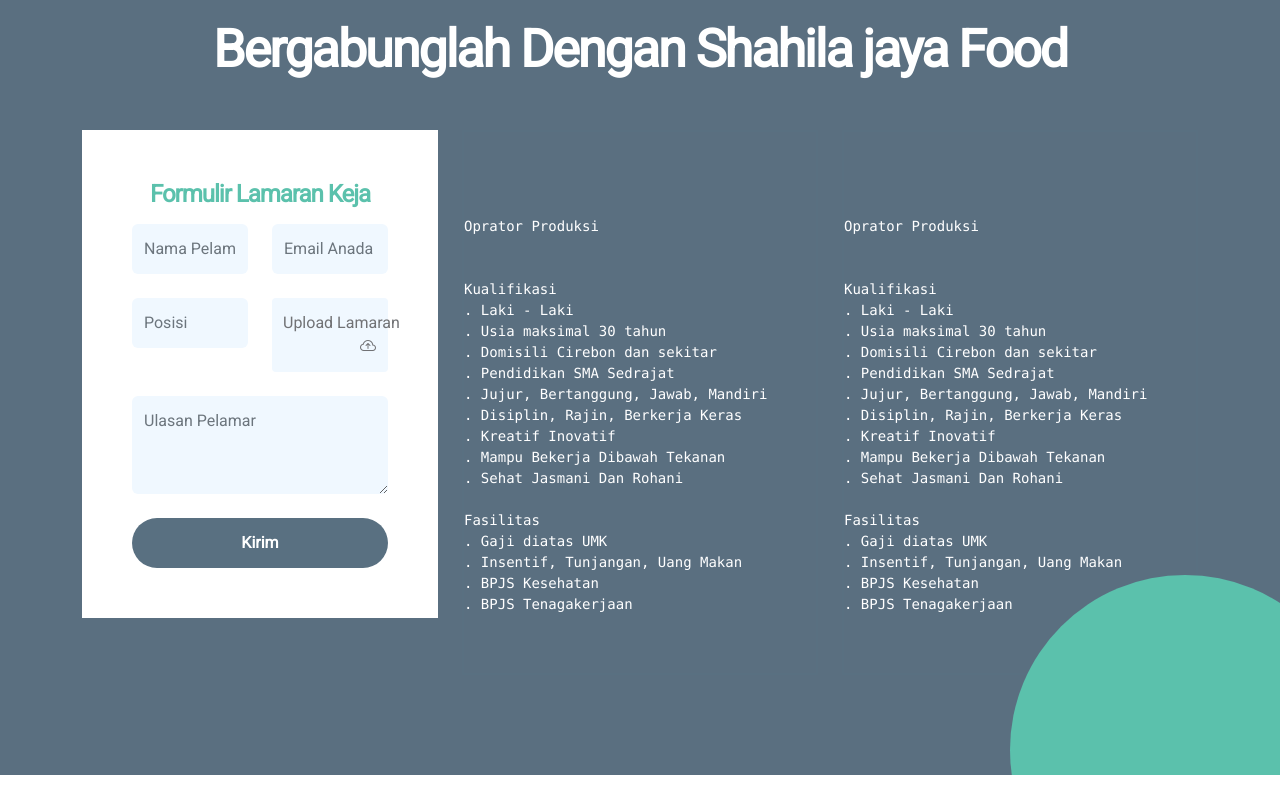
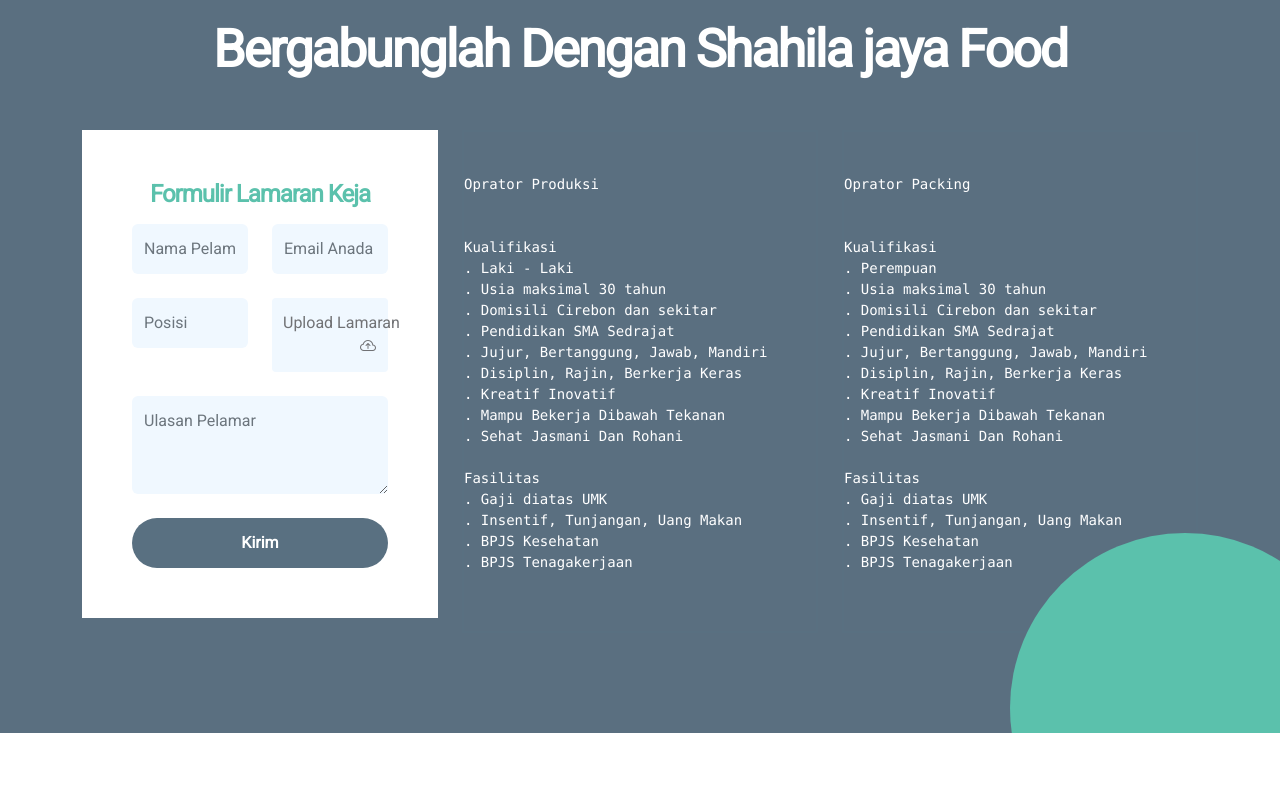
Before and after one commit to fadjardf/fadjardf.github.io, a plain HTML site: page index.html in a window 1280 px wide. Shown: the part 3060-3860 px from the top of the page. Drawn offline with nearby package versions, Linux system fonts and the light colour scheme; a script that the page names is missing.

Commit message:
Update index.html

```diff
--- a/index.html
+++ b/index.html
@@ -430,7 +430,6 @@ Shahila Jaya Food
 <font size="3">
 <pre class="text-white">
 <br>
-<br>
 Oprator Produksi
 <br>
 Kualifikasi
@@ -461,11 +460,10 @@ Fasilitas
 <font size="3">
 <pre class="text-white">
 <br>
-<br>
-Oprator Produksi
+Oprator Packing
 <br>
 Kualifikasi
-. Laki - Laki
+. Perempuan
 . Usia maksimal 30 tahun
 . Domisili Cirebon dan sekitar
 . Pendidikan SMA Sedrajat
```
